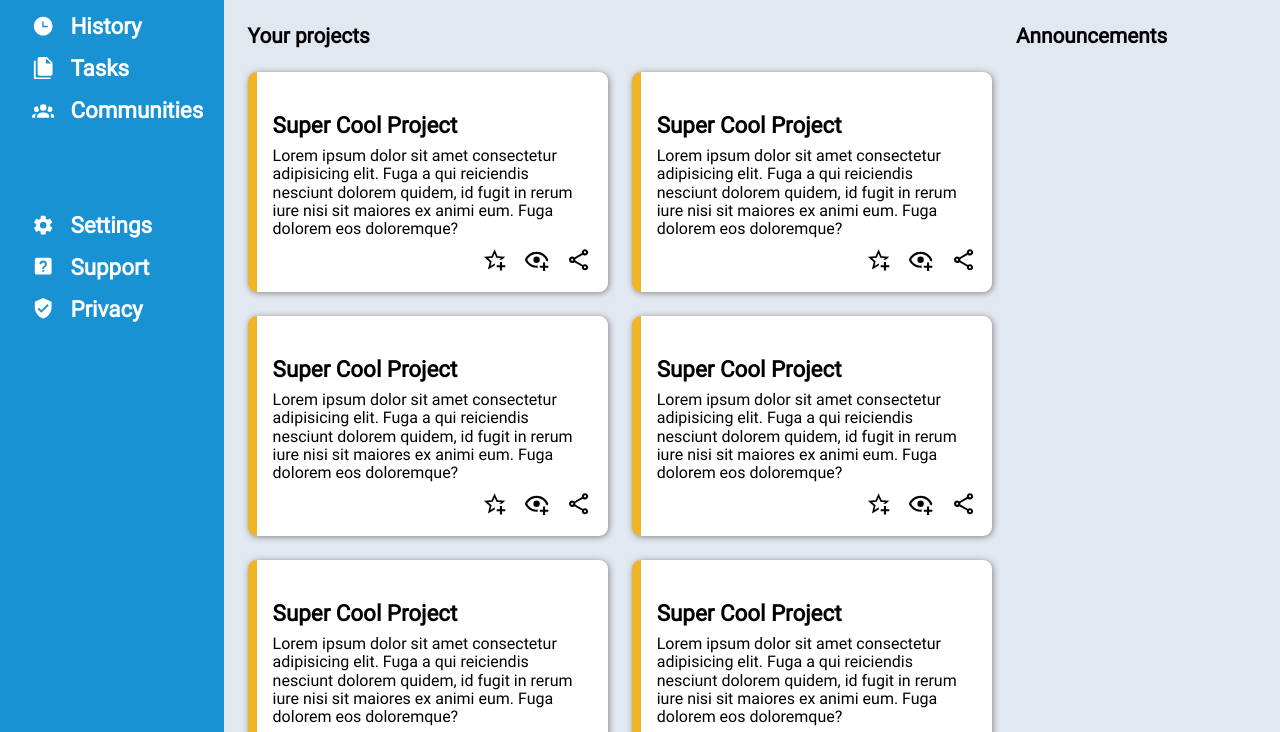
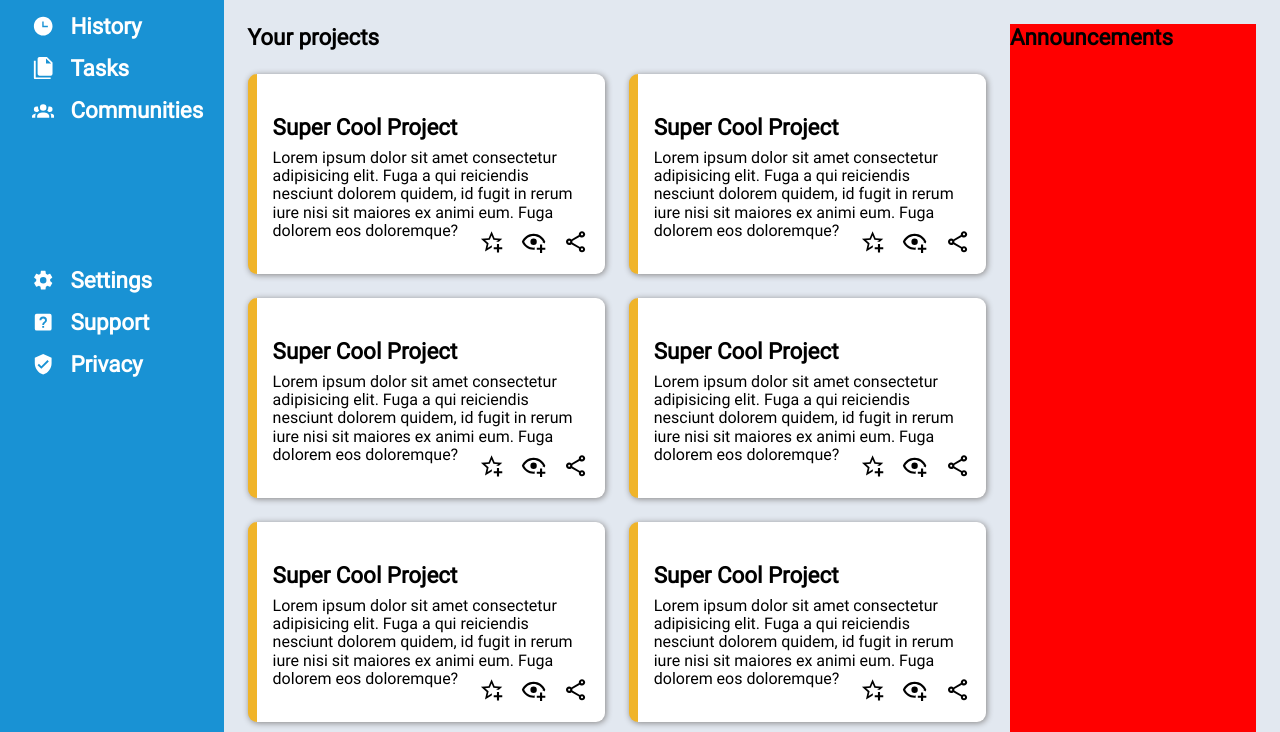
Before and after one commit to Muze32/Admin-Dashboard-Odin, a plain HTML site: page index.html in a window 1280 px wide. Shown: the part 218-950 px from the top of the page. Drawn offline with Linux system fonts and the light colour scheme.

Commit message:
Fix layout of main section and add dinamic sizing
The main layout changed to two column tracks and made the card section
a grid container with dinamic sizing.
Before this wasn't posible because this feature affected the size of the
announcements section (which had to be a fixed size).
Also, reorganized and some section dividers to the style.css file.

```diff
--- a/index.html
+++ b/index.html
@@ -84,21 +84,12 @@
         </div>
 
         <div class="main">
-            <div class="section projects">Your projects</div>
-            <div class="section announcements">Announcements</div>
+            <div class="section-title projects">Your projects</div>
+            <div class="section-title announcements">Announcements</div>
 
+            <div class="card-section">
                 <div class="card">
-                <div class="title">Super Cool Project</div>
-                <div>Lorem ipsum dolor sit amet consectetur adipisicing elit. Fuga a qui reiciendis nesciunt dolorem quidem, id fugit in rerum iure nisi sit maiores ex animi eum. Fuga dolorem eos doloremque?</div>
-                <div class="footer">
-                    <svg xmlns="http://www.w3.org/2000/svg" viewBox="0 0 24 24"><path d="M5.8 21L7.4 14L2 9.2L9.2 8.6L12 2L14.8 8.6L22 9.2L18.8 12H18C17.3 12 16.6 12.1 15.9 12.4L18.1 10.5L13.7 10.1L12 6.1L10.3 10.1L5.9 10.5L9.2 13.4L8.2 17.7L12 15.4L12.5 15.7C12.3 16.2 12.1 16.8 12.1 17.3L5.8 21M17 14V17H14V19H17V22H19V19H22V17H19V14H17Z" /></svg>
-                    <svg xmlns="http://www.w3.org/2000/svg" viewBox="0 0 24 24"><path d="M12,4.5C7,4.5 2.73,7.61 1,12C2.73,16.39 7,19.5 12,19.5C12.36,19.5 12.72,19.5 13.08,19.45C13.03,19.13 13,18.82 13,18.5C13,18.14 13.04,17.78 13.1,17.42C12.74,17.46 12.37,17.5 12,17.5C8.24,17.5 4.83,15.36 3.18,12C4.83,8.64 8.24,6.5 12,6.5C15.76,6.5 19.17,8.64 20.82,12C20.7,12.24 20.56,12.45 20.43,12.68C21.09,12.84 21.72,13.11 22.29,13.5C22.56,13 22.8,12.5 23,12C21.27,7.61 17,4.5 12,4.5M12,9A3,3 0 0,0 9,12A3,3 0 0,0 12,15A3,3 0 0,0 15,12A3,3 0 0,0 12,9M18,14.5V17.5H15V19.5H18V22.5H20V19.5H23V17.5H20V14.5H18Z" /></svg>
-                    <svg xmlns="http://www.w3.org/2000/svg" viewBox="0 0 24 24"><path d="M18 16.08C17.24 16.08 16.56 16.38 16.04 16.85L8.91 12.7C8.96 12.47 9 12.24 9 12S8.96 11.53 8.91 11.3L15.96 7.19C16.5 7.69 17.21 8 18 8C19.66 8 21 6.66 21 5S19.66 2 18 2 15 3.34 15 5C15 5.24 15.04 5.47 15.09 5.7L8.04 9.81C7.5 9.31 6.79 9 6 9C4.34 9 3 10.34 3 12S4.34 15 6 15C6.79 15 7.5 14.69 8.04 14.19L15.16 18.34C15.11 18.55 15.08 18.77 15.08 19C15.08 20.61 16.39 21.91 18 21.91S20.92 20.61 20.92 19C20.92 17.39 19.61 16.08 18 16.08M18 4C18.55 4 19 4.45 19 5S18.55 6 18 6 17 5.55 17 5 17.45 4 18 4M6 13C5.45 13 5 12.55 5 12S5.45 11 6 11 7 11.45 7 12 6.55 13 6 13M18 20C17.45 20 17 19.55 17 19S17.45 18 18 18 19 18.45 19 19 18.55 20 18 20Z" /></svg>
-                </div>
-            </div>
-
-            <div class="card">
-                <div class="title">Super Cool Project</div>
+                    <div class="card-title">Super Cool Project</div>
                     <div>Lorem ipsum dolor sit amet consectetur adipisicing elit. Fuga a qui reiciendis nesciunt dolorem quidem, id fugit in rerum iure nisi sit maiores ex animi eum. Fuga dolorem eos doloremque?</div>
                     <div class="footer">
                         <svg xmlns="http://www.w3.org/2000/svg" viewBox="0 0 24 24"><path d="M5.8 21L7.4 14L2 9.2L9.2 8.6L12 2L14.8 8.6L22 9.2L18.8 12H18C17.3 12 16.6 12.1 15.9 12.4L18.1 10.5L13.7 10.1L12 6.1L10.3 10.1L5.9 10.5L9.2 13.4L8.2 17.7L12 15.4L12.5 15.7C12.3 16.2 12.1 16.8 12.1 17.3L5.8 21M17 14V17H14V19H17V22H19V19H22V17H19V14H17Z" /></svg>
@@ -107,7 +98,7 @@
                     </div>
                 </div>
                 <div class="card">
-                <div class="title">Super Cool Project</div>
+                    <div class="card-title">Super Cool Project</div>
                     <div>Lorem ipsum dolor sit amet consectetur adipisicing elit. Fuga a qui reiciendis nesciunt dolorem quidem, id fugit in rerum iure nisi sit maiores ex animi eum. Fuga dolorem eos doloremque?</div>
                     <div class="footer">
                         <svg xmlns="http://www.w3.org/2000/svg" viewBox="0 0 24 24"><path d="M5.8 21L7.4 14L2 9.2L9.2 8.6L12 2L14.8 8.6L22 9.2L18.8 12H18C17.3 12 16.6 12.1 15.9 12.4L18.1 10.5L13.7 10.1L12 6.1L10.3 10.1L5.9 10.5L9.2 13.4L8.2 17.7L12 15.4L12.5 15.7C12.3 16.2 12.1 16.8 12.1 17.3L5.8 21M17 14V17H14V19H17V22H19V19H22V17H19V14H17Z" /></svg>
@@ -116,7 +107,7 @@
                     </div>
                 </div>
                 <div class="card">
-                <div class="title">Super Cool Project</div>
+                    <div class="card-title">Super Cool Project</div>
                     <div>Lorem ipsum dolor sit amet consectetur adipisicing elit. Fuga a qui reiciendis nesciunt dolorem quidem, id fugit in rerum iure nisi sit maiores ex animi eum. Fuga dolorem eos doloremque?</div>
                     <div class="footer">
                         <svg xmlns="http://www.w3.org/2000/svg" viewBox="0 0 24 24"><path d="M5.8 21L7.4 14L2 9.2L9.2 8.6L12 2L14.8 8.6L22 9.2L18.8 12H18C17.3 12 16.6 12.1 15.9 12.4L18.1 10.5L13.7 10.1L12 6.1L10.3 10.1L5.9 10.5L9.2 13.4L8.2 17.7L12 15.4L12.5 15.7C12.3 16.2 12.1 16.8 12.1 17.3L5.8 21M17 14V17H14V19H17V22H19V19H22V17H19V14H17Z" /></svg>
@@ -125,7 +116,7 @@
                     </div>
                 </div>
                 <div class="card">
-                <div class="title">Super Cool Project</div>
+                    <div class="card-title">Super Cool Project</div>
                     <div>Lorem ipsum dolor sit amet consectetur adipisicing elit. Fuga a qui reiciendis nesciunt dolorem quidem, id fugit in rerum iure nisi sit maiores ex animi eum. Fuga dolorem eos doloremque?</div>
                     <div class="footer">
                         <svg xmlns="http://www.w3.org/2000/svg" viewBox="0 0 24 24"><path d="M5.8 21L7.4 14L2 9.2L9.2 8.6L12 2L14.8 8.6L22 9.2L18.8 12H18C17.3 12 16.6 12.1 15.9 12.4L18.1 10.5L13.7 10.1L12 6.1L10.3 10.1L5.9 10.5L9.2 13.4L8.2 17.7L12 15.4L12.5 15.7C12.3 16.2 12.1 16.8 12.1 17.3L5.8 21M17 14V17H14V19H17V22H19V19H22V17H19V14H17Z" /></svg>
@@ -134,7 +125,25 @@
                     </div>
                 </div>
                 <div class="card">
-                <div class="title">Super Cool Project</div>
+                    <div class="card-title">Super Cool Project</div>
+                    <div>Lorem ipsum dolor sit amet consectetur adipisicing elit. Fuga a qui reiciendis nesciunt dolorem quidem, id fugit in rerum iure nisi sit maiores ex animi eum. Fuga dolorem eos doloremque?</div>
+                    <div class="footer">
+                        <svg xmlns="http://www.w3.org/2000/svg" viewBox="0 0 24 24"><path d="M5.8 21L7.4 14L2 9.2L9.2 8.6L12 2L14.8 8.6L22 9.2L18.8 12H18C17.3 12 16.6 12.1 15.9 12.4L18.1 10.5L13.7 10.1L12 6.1L10.3 10.1L5.9 10.5L9.2 13.4L8.2 17.7L12 15.4L12.5 15.7C12.3 16.2 12.1 16.8 12.1 17.3L5.8 21M17 14V17H14V19H17V22H19V19H22V17H19V14H17Z" /></svg>
+                        <svg xmlns="http://www.w3.org/2000/svg" viewBox="0 0 24 24"><path d="M12,4.5C7,4.5 2.73,7.61 1,12C2.73,16.39 7,19.5 12,19.5C12.36,19.5 12.72,19.5 13.08,19.45C13.03,19.13 13,18.82 13,18.5C13,18.14 13.04,17.78 13.1,17.42C12.74,17.46 12.37,17.5 12,17.5C8.24,17.5 4.83,15.36 3.18,12C4.83,8.64 8.24,6.5 12,6.5C15.76,6.5 19.17,8.64 20.82,12C20.7,12.24 20.56,12.45 20.43,12.68C21.09,12.84 21.72,13.11 22.29,13.5C22.56,13 22.8,12.5 23,12C21.27,7.61 17,4.5 12,4.5M12,9A3,3 0 0,0 9,12A3,3 0 0,0 12,15A3,3 0 0,0 15,12A3,3 0 0,0 12,9M18,14.5V17.5H15V19.5H18V22.5H20V19.5H23V17.5H20V14.5H18Z" /></svg>
+                        <svg xmlns="http://www.w3.org/2000/svg" viewBox="0 0 24 24"><path d="M18 16.08C17.24 16.08 16.56 16.38 16.04 16.85L8.91 12.7C8.96 12.47 9 12.24 9 12S8.96 11.53 8.91 11.3L15.96 7.19C16.5 7.69 17.21 8 18 8C19.66 8 21 6.66 21 5S19.66 2 18 2 15 3.34 15 5C15 5.24 15.04 5.47 15.09 5.7L8.04 9.81C7.5 9.31 6.79 9 6 9C4.34 9 3 10.34 3 12S4.34 15 6 15C6.79 15 7.5 14.69 8.04 14.19L15.16 18.34C15.11 18.55 15.08 18.77 15.08 19C15.08 20.61 16.39 21.91 18 21.91S20.92 20.61 20.92 19C20.92 17.39 19.61 16.08 18 16.08M18 4C18.55 4 19 4.45 19 5S18.55 6 18 6 17 5.55 17 5 17.45 4 18 4M6 13C5.45 13 5 12.55 5 12S5.45 11 6 11 7 11.45 7 12 6.55 13 6 13M18 20C17.45 20 17 19.55 17 19S17.45 18 18 18 19 18.45 19 19 18.55 20 18 20Z" /></svg>
+                    </div>
+                </div>
+                <div class="card">
+                    <div class="card-title">Super Cool Project</div>
+                    <div>Lorem ipsum dolor sit amet consectetur adipisicing elit. Fuga a qui reiciendis nesciunt dolorem quidem, id fugit in rerum iure nisi sit maiores ex animi eum. Fuga dolorem eos doloremque?</div>
+                    <div class="footer">
+                        <svg xmlns="http://www.w3.org/2000/svg" viewBox="0 0 24 24"><path d="M5.8 21L7.4 14L2 9.2L9.2 8.6L12 2L14.8 8.6L22 9.2L18.8 12H18C17.3 12 16.6 12.1 15.9 12.4L18.1 10.5L13.7 10.1L12 6.1L10.3 10.1L5.9 10.5L9.2 13.4L8.2 17.7L12 15.4L12.5 15.7C12.3 16.2 12.1 16.8 12.1 17.3L5.8 21M17 14V17H14V19H17V22H19V19H22V17H19V14H17Z" /></svg>
+                        <svg xmlns="http://www.w3.org/2000/svg" viewBox="0 0 24 24"><path d="M12,4.5C7,4.5 2.73,7.61 1,12C2.73,16.39 7,19.5 12,19.5C12.36,19.5 12.72,19.5 13.08,19.45C13.03,19.13 13,18.82 13,18.5C13,18.14 13.04,17.78 13.1,17.42C12.74,17.46 12.37,17.5 12,17.5C8.24,17.5 4.83,15.36 3.18,12C4.83,8.64 8.24,6.5 12,6.5C15.76,6.5 19.17,8.64 20.82,12C20.7,12.24 20.56,12.45 20.43,12.68C21.09,12.84 21.72,13.11 22.29,13.5C22.56,13 22.8,12.5 23,12C21.27,7.61 17,4.5 12,4.5M12,9A3,3 0 0,0 9,12A3,3 0 0,0 12,15A3,3 0 0,0 15,12A3,3 0 0,0 12,9M18,14.5V17.5H15V19.5H18V22.5H20V19.5H23V17.5H20V14.5H18Z" /></svg>
+                        <svg xmlns="http://www.w3.org/2000/svg" viewBox="0 0 24 24"><path d="M18 16.08C17.24 16.08 16.56 16.38 16.04 16.85L8.91 12.7C8.96 12.47 9 12.24 9 12S8.96 11.53 8.91 11.3L15.96 7.19C16.5 7.69 17.21 8 18 8C19.66 8 21 6.66 21 5S19.66 2 18 2 15 3.34 15 5C15 5.24 15.04 5.47 15.09 5.7L8.04 9.81C7.5 9.31 6.79 9 6 9C4.34 9 3 10.34 3 12S4.34 15 6 15C6.79 15 7.5 14.69 8.04 14.19L15.16 18.34C15.11 18.55 15.08 18.77 15.08 19C15.08 20.61 16.39 21.91 18 21.91S20.92 20.61 20.92 19C20.92 17.39 19.61 16.08 18 16.08M18 4C18.55 4 19 4.45 19 5S18.55 6 18 6 17 5.55 17 5 17.45 4 18 4M6 13C5.45 13 5 12.55 5 12S5.45 11 6 11 7 11.45 7 12 6.55 13 6 13M18 20C17.45 20 17 19.55 17 19S17.45 18 18 18 19 18.45 19 19 18.55 20 18 20Z" /></svg>
+                    </div>
+                </div>
+                <div class="card">
+                    <div class="card-title">Super Cool Project</div>
                     <div>Lorem ipsum dolor sit amet consectetur adipisicing elit. Fuga a qui reiciendis nesciunt dolorem quidem, id fugit in rerum iure nisi sit maiores ex animi eum. Fuga dolorem eos doloremque?</div>
                     <div class="footer">
                         <svg xmlns="http://www.w3.org/2000/svg" viewBox="0 0 24 24"><path d="M5.8 21L7.4 14L2 9.2L9.2 8.6L12 2L14.8 8.6L22 9.2L18.8 12H18C17.3 12 16.6 12.1 15.9 12.4L18.1 10.5L13.7 10.1L12 6.1L10.3 10.1L5.9 10.5L9.2 13.4L8.2 17.7L12 15.4L12.5 15.7C12.3 16.2 12.1 16.8 12.1 17.3L5.8 21M17 14V17H14V19H17V22H19V19H22V17H19V14H17Z" /></svg>
@@ -144,6 +153,8 @@
                 </div>
 
             </div>
+
+        </div>
     </div>
 </body>
 </html>
--- a/style.css
+++ b/style.css
@@ -194,19 +194,18 @@ input[type = "search"] {
 .main {
     display: grid;
     background-color: #e2e8f0;
-    grid-template-columns: repeat(2, 1.5fr) 1fr;
-    grid-template-rows: min-content repeat(3, 1fr);
+    grid-template-columns: 3fr 1fr;
+    grid-template-rows: min-content 1fr;
     gap: 1.5rem;
     padding: 2rem 1.5rem 3rem;
 }
 
-.projects {
-    grid-column: 1 / span 2;
-}
+/****PROJECTS*******/
 
-.announcements {
-    grid-column: 3;
-    grid-row: 1 / -1;
+.card-section {
+    display: grid;
+    grid-template-columns: repeat(auto-fit, minmax(350px, 1fr));
+    gap: 1.5rem;
 }
 
 .card {
@@ -216,15 +215,10 @@ input[type = "search"] {
     padding: 2.5rem 1rem 1rem;
     box-shadow: 1px 1px 6px rgb(134, 132, 132);
     position: relative;
-    height: 220px;
+    height: 200px;
 }
 
-.section {
-    font-size: 1.3rem;
-    font-weight: 600;
-}
-
-.title {
+.card-title {
     font-weight: 600;
     font-size: 1.4rem;
     margin-bottom: .5rem;
@@ -240,3 +234,16 @@ input[type = "search"] {
     padding-left: .8rem;
     height: 1.6rem;
 }
+
+.section-title {
+    font-size: 1.4rem;
+    font-weight: 600;
+}
+
+/***ANNOUNCEMENTS***/
+
+.announcements {
+    grid-column: 2 / -1;
+    grid-row: 1 / -1;
+    background-color: red;
+}
```
Lines whose indentation alone changed are shown as unchanged.
